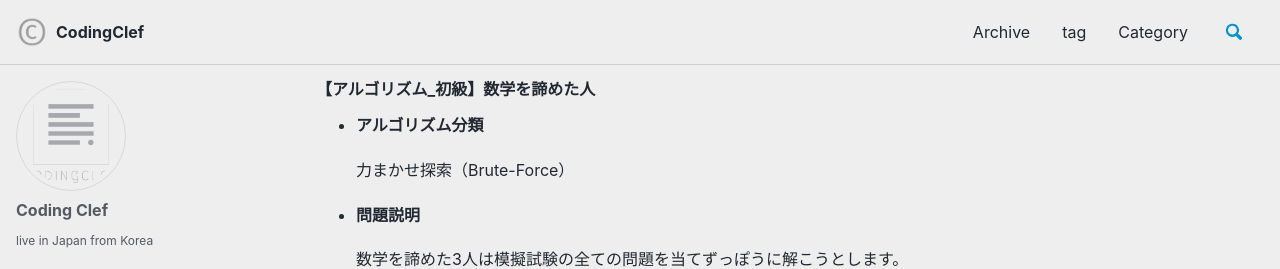
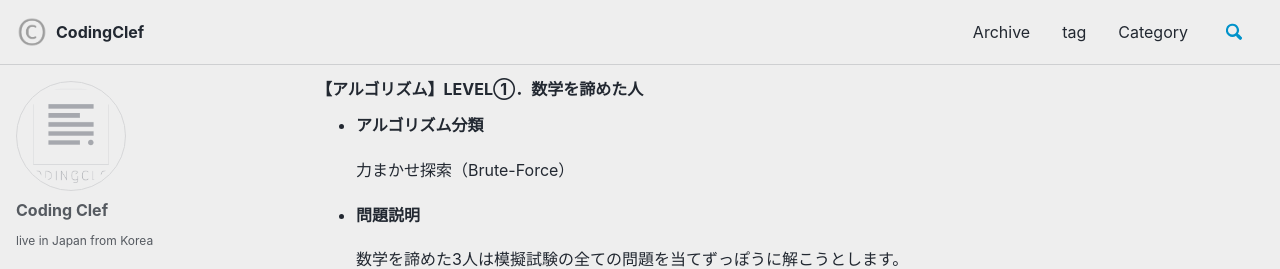
Before and after one commit to codingclef/codingclef.github.io, a Jekyll site: the page built from _posts/2020-03-02-algorithm-low-brute_force-giveup.md, in a window 1280 px wide and 900 px high. Shown: the top 269 px of the window. Built offline with Jekyll 4.4.1, drawn with Linux system fonts in a browser that asks for light colours; cached includes are drawn as plain includes; nearby versions of some CDN libraries; comment, search, counter and statistics services are not loaded; some of the changed text lies outside the part shown.

Commit message:
modify tag, category, title

```diff
--- a/_posts/2020-03-02-algorithm-low-brute_force-giveup.md
+++ b/_posts/2020-03-02-algorithm-low-brute_force-giveup.md
@@ -1,9 +1,8 @@
 ---
 layout: posts
 comments: true
-title: 【アルゴリズム_初級】数学を諦めた人
-tags: [algorithm, java, brute-force, low level]
-category: java
+title: 【アルゴリズム】LEVEL①．数学を諦めた人
+category: [algorithm,java,brute-force,LEVEL1]
 ---
 
 * **アルゴリズム分類**
```
